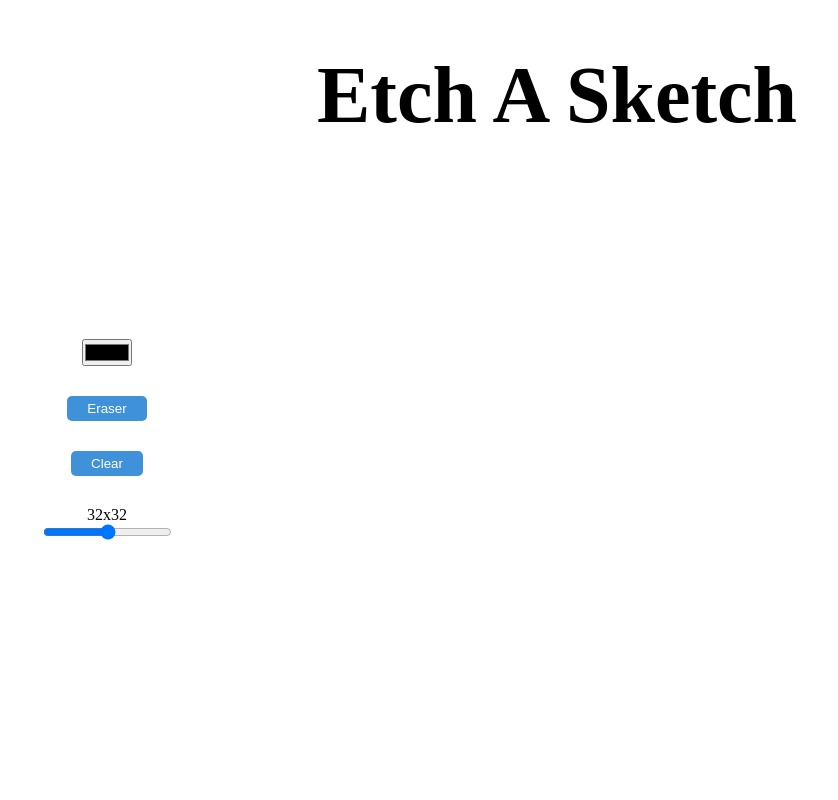
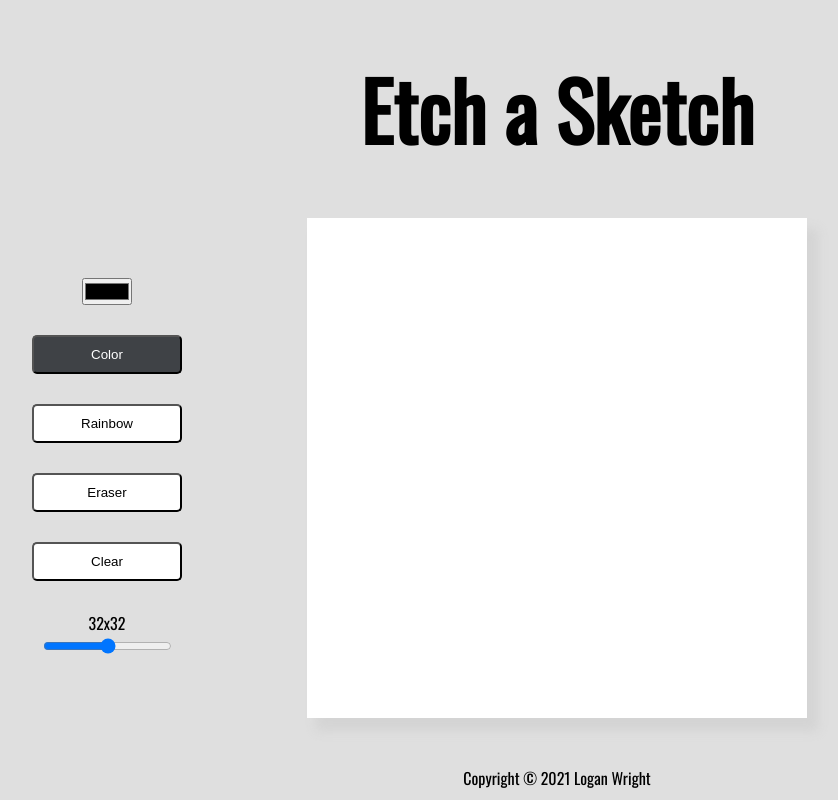
Before and after one commit to itstherampage/Etch-A-Sketch, a plain HTML site: page index.html in a window 1280 px wide. Both pictures are taken after a click on the button "Eraser". Shown: the whole page, without its empty margins (83-921 px from the left). Drawn offline with nearby package versions, Linux system fonts and the light colour scheme.

Commit message:
ui changes

```diff
--- a/css/styles.css
+++ b/css/styles.css
@@ -6,6 +6,10 @@
 :root {
   --grid-cols: 1;
   --grid-rows: 1;
+}
+body {
+  background-color: rgb(207, 207, 207, 0.658);
+  font-family: "Oswald", sans-serif;
 }
 
 .header {
@@ -37,7 +41,16 @@
   height: 500px;
   grid-template-rows: repeat(var(--grid-rows), 1fr);
   grid-template-columns: repeat(var(--grid-cols), 1fr);
-  box-shadow: rgba(207, 207, 207, 0.658);
+  box-shadow: 10px 12px 10px 1px rgba(207, 207, 207, 0.658);
+}
+
+.footer {
+  position: absolute;
+  bottom: 0;
+  left: 0;
+  right: 0;
+  text-align: center;
+  margin-bottom: 10px;
 }
 
 .grid-item {
@@ -50,10 +63,22 @@
 }
 
 .button {
-  padding: 5px 20px;
-  background-color: rgba(6, 113, 207, 0.767);
+  padding: 10px;
+  text-align: center;
+  width: 150px;
+  background-color: rgb(255, 255, 255);
+  color: black;
+  border-radius: 5px;
+  transition: all 0.15s;
+}
+
+.btn-down {
+  background-color: rgb(63, 66, 70);
   color: white;
-  border-radius: 5px;
-  outline: none;
-  border: none;
 }
+
+.button:hover {
+  background-color: rgba(63, 66, 70);
+  color: white;
+  transform: scale(1.05);
+}
--- a/index.html
+++ b/index.html
@@ -4,18 +4,31 @@
     <meta charset="UTF-8" />
     <meta http-equiv="X-UA-Compatible" content="IE=edge" />
     <meta name="viewport" content="width=device-width, initial-scale=1.0" />
-    <title>Etch A Sketch</title>
+    <title>Etch a Sketch</title>
     <link rel="stylesheet" href="./css/styles.css" />
+    <link rel="preconnect" href="https://fonts.googleapis.com" />
+    <link rel="preconnect" href="https://fonts.gstatic.com" crossorigin />
+    <link
+      href="https://fonts.googleapis.com/css2?family=Oswald&display=swap"
+      rel="stylesheet"
+    />
   </head>
   <body>
     <div class="header">
-      <h1>Etch A Sketch</h1>
+      <h1>Etch a Sketch</h1>
     </div>
     <div class="container">
       <div class="controls">
-        <input class="colorPicker" type="color" name="" id="" />
-        <input class="button" type="button" value="Eraser" />
-        <input class="button" type="button" value="Clear" />
+        <input type="color" name="" id="colorPickerButton" />
+        <input class="button" type="button" value="Color" id="colorButton" />
+        <input
+          class="button"
+          type="button"
+          value="Rainbow"
+          id="rainbowButton"
+        />
+        <input class="button" type="button" value="Eraser" id="eraserButton" />
+        <input class="button" type="button" value="Clear" id="clearButton" />
         <div class="sliderContainer">
           <p id="sliderValue">32x32</p>
           <input type="range" name="" id="slider" min="1" max="64" />
@@ -23,7 +36,7 @@
       </div>
       <div class="gridContainer"></div>
     </div>
-
+    <div class="footer">Copyright © 2021 Logan Wright</div>
     <script src="./js/script.js"></script>
   </body>
 </html>
--- a/js/script.js
+++ b/js/script.js
@@ -1,44 +1,78 @@
+const DEFAULT_COLOR = "#333333";
+const DEFAULT_MODE = "Color";
+const DEFAULT_SIZE = 32;
+
+let currentColor = DEFAULT_COLOR;
+let currentMode = DEFAULT_MODE;
+let currentSize = DEFAULT_SIZE;
+
 const gridContainer = document.querySelector(".gridContainer");
-
 const sliderValue = document.querySelector("#sliderValue");
-const colorPicker = document.querySelector(".colorPicker");
+const colorPicker = document.querySelector("#colorPickerButton");
+const rainbowButton = document.querySelector("#rainbowButton");
+const colorButton = document.querySelector("#colorButton");
+const eraserButton = document.querySelector("#eraserButton");
+const clearButton = document.querySelector("#clearButton");
 const slider = document.querySelector("#slider");
 
-const addMouseEnterListeners = () => {
-  getGridItems().forEach((item) => {
-    item.addEventListener("mouseenter", function (e) {
-      e.target.style.backgroundColor = colorPicker.value;
-    });
-  });
+const setCurrentColor = (newColor) => {
+  currentColor = newColor;
 };
+
+const setCurrentSize = (newSize) => {
+  currentSize = newSize;
+};
+
+const setCurrentMode = (newMode) => {
+  currentMode = newMode;
+};
+
+colorPicker.onchange = (e) => setCurrentColor(e.target.value);
+colorButton.onclick = () => setCurrentMode("Color");
+rainbowButton.onclick = () => setCurrentMode("Rainbow");
+eraserButton.onclick = () => setCurrentMode("Eraser");
+clearButton.onclick = () => reloadGrid();
 
 const makeRows = (rows, cols) => {
   gridContainer.style.setProperty("--grid-rows", rows);
   gridContainer.style.setProperty("--grid-cols", cols);
   for (c = 0; c < rows * cols; c++) {
     let cell = document.createElement("div");
+    cell.addEventListener("mouseenter", colorChange);
     gridContainer.appendChild(cell).className = "grid-item";
   }
 };
 
-const getGridItems = () => {
-  const gridItems = document.querySelectorAll(".grid-item");
-  return gridItems;
+const colorChange = (e) => {
+  if (currentMode === "Rainbow") {
+    let valueOne = Math.floor(Math.random * 256);
+    let valueTwo = Math.floor(Math.random * 256);
+    let valueThree = Math.floor(Math.random * 256);
+    e.target.backgroundColor = `rgb(${valueOne},${valueTwo},${valueThree})`;
+  } else if (currentMode === "Color") {
+    e.target.style.backgroundColor = currentColor;
+  }
 };
 
-// need to change this so it only updates afte the slider is done
-slider.onchange = function () {
-  let gridSize = this.value;
-  while (gridContainer.firstChild) {
-    gridContainer.removeChild(gridContainer.firstChild);
+const activateButton = (newMode) => {
+  if (currentMode === "Rainbow") {
+    rainbowButton.classList.remove("btn-down");
+  } else if (currentMode === "Color") {
+    colorButton.classList.remove("btn-down");
+  } else if (currentMode === "Eraser") {
+    eraserButton.classList.remove("btn-down");
   }
-  makeRows(gridSize, gridSize);
-  addMouseEnterListeners();
-};
-slider.oninput = function () {
-  let gridSize = this.value;
-  sliderValue.textContent = `${gridSize}x${gridSize}`;
+
+  if (newMode === "Rainbow") {
+    rainbowButton.classList.add("btn-down");
+  } else if (newMode === "Color") {
+    colorButton.classList.add("btn-down");
+  } else if (newMode === "Eraser") {
+    eraserButton.classList.add("btn-down");
+  }
 };
 
-makeRows(16, 16);
-addMouseEnterListeners();
+window.onload = () => {
+  makeRows(DEFAULT_SIZE, DEFAULT_SIZE);
+  activateButton(DEFAULT_MODE);
+};
```
